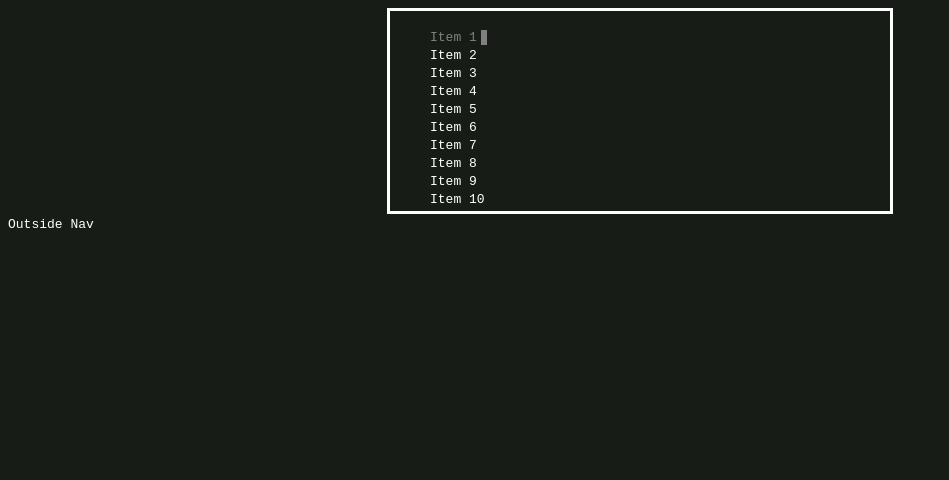
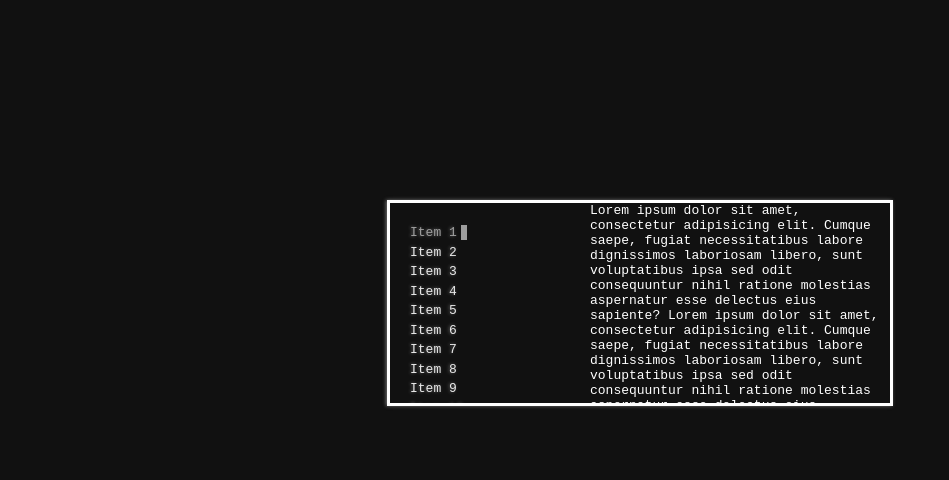
Before and after one commit to BJenk/terminal, a plain HTML site: page index.html in a window 1280 px wide. Shown: the whole page, without its empty margins (0-949 px from the left). Drawn offline with Linux system fonts and the light colour scheme.

Commit message:
working on scrolling

```diff
--- a/index.html
+++ b/index.html
@@ -4,13 +4,10 @@
     <meta charset="UTF-8">
     <title>Document</title>
     <link rel="stylesheet" href="style.css">
-    <style>
-        a:focus{
-            color: grey
-        }
-    </style>
+
 </head>
 <body>
+    <div class="terminal-window">
         <nav id="main-nav">
             <ul>
                 <li>
@@ -51,9 +48,15 @@
                 </li>
             </ul>
         </nav>
-    <li>
-                <a href="">Outside Nav</a>
-            </li>
+        <aside class="side-content">
+            <div class="content">
+                <p>
+                    Lorem ipsum dolor sit amet, consectetur adipisicing elit. Cumque saepe, fugiat necessitatibus labore dignissimos laboriosam libero, sunt voluptatibus ipsa sed odit consequuntur nihil ratione molestias aspernatur esse delectus eius sapiente?   Lorem ipsum dolor sit amet, consectetur adipisicing elit. Cumque saepe, fugiat necessitatibus labore dignissimos laboriosam libero, sunt voluptatibus ipsa sed odit consequuntur nihil ratione molestias aspernatur esse delectus eius sapiente?
+                </p>
+            </div>
+        </aside>
+
+    </div>
     <script src="script.js"></script>
 </body>
 </html>
--- a/script.js
+++ b/script.js
@@ -8,6 +8,9 @@ function navigateUpAndDown(navItem) {
         x = 0;
         getAllNavItems[x].focus();
 
+        var navPusher = document.getElementById("main-nav");
+        y = -25
+
         navItem[i].onkeydown = function(e){
             switch(e.keyCode){
                 //keycode down arrow
@@ -17,10 +20,14 @@ function navigateUpAndDown(navItem) {
                     if (x < navItem.length-1)
                     {
                         x = x + 1
+                        navPusher.style.marginTop = (y + "px");
+                        y = y-25
                         getAllNavItems[x].focus();
                     }
                     else if (x = navItem.length) {
                         x = 0;
+                        y = 0
+                        navPusher.style.marginTop = (y + "px");
                         getAllNavItems[x].focus();
                     }
                     break;
@@ -29,10 +36,15 @@ function navigateUpAndDown(navItem) {
                     console.log("up "+ x);
                     if (x >= 1) {
                         x = x - 1
+                        y = (y>149) ? 150 : y+25
+                        navPusher.style.marginTop = (y + "px");
+
                         getAllNavItems[x].focus();
                     }
                     else if( x == 0){
                         x = (navItem.length-1)
+                        y = 0
+                        navPusher.style.marginTop = (y + "px");
                         getAllNavItems[x].focus();
                     }
                     break;
--- a/style.css
+++ b/style.css
@@ -1,28 +1,48 @@
+
+html, body{
+    margin: 0;
+    padding: 0;
+    font-family: monospace;
+    /*height: 100%;*/
+}
+
 body{
-    background-color: #181c16;
-    color: #ffffff
+    width: 100%;
+    height: 100%;
+    /*background: radial-gradient(ellipse at center 100%, #222 0%, #000 99%);
+    background-size: 2px 3px;*/
+    background-color: #111;
+    color: #ffffff;
 }
-ul, li{
+ul, li, p{
     list-style-type: none;
+    padding: 0;
+    margin: 0;
 }
 
 a{
     color: #fff;
-    color: #fff;
-    font-family: monospace;
+    line-height: 1.5em;
     text-decoration: none;
+    text-shadow: -1px 0px 3.5px #777;
+
+
+
 }
 a:focus , a:active{
-     color: #ffffff;
+     color: #adadad;
      border: none;
      outline: none;
      border-right: 6px solid;
      padding-right: 4px;
+     text-shadow: -1px 0px 3.5px #777;
+
 }
 
 @keyframes blink {
    50% { border-right: #fff; }
 }
+
 a:focus, a:active{
     animation-name: blink ;
     animation-duration: .5s ;
@@ -30,10 +50,28 @@ a:focus, a:active{
     animation-iteration-count: infinite ;
     animation-direction: alternate ;
 }
-#main-nav{
+.terminal-window{
     border: 3px solid #ffffff;
+    box-shadow: -1px 0px 3.5px #777;
     height: 200px;
     width: 500px;
-    margin: 0 auto;
+    margin: 200px auto;
+    position: relative;
     overflow: hidden
 }
+#main-nav{
+    width: 200px;
+    /*background: grey;*/
+    opacity: 0.9;
+    float: left;
+}
+#main-nav ul{
+        padding: 20px;
+        overflow: hidden;
+}
+.side-content{
+    width: 300px;
+    margin-left: 200px;
+    float: left;
+    position: absolute;
+}
```
Lines whose indentation alone changed are shown as unchanged.
